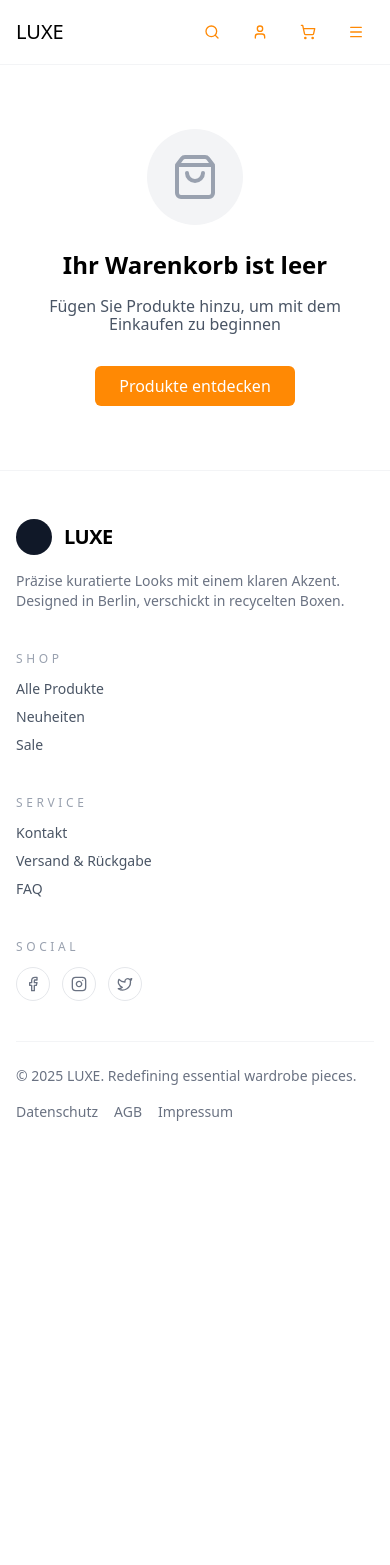
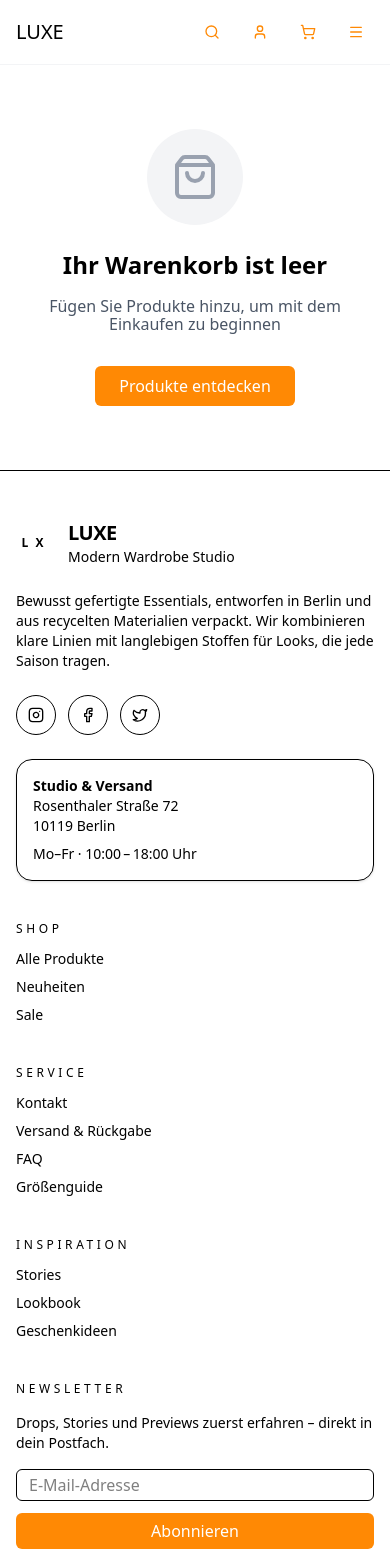
Before and after one commit to robertjamesherold/home, a React (Vite) app: page /cart in a window 390 px wide. Shown: the top 1565 px of the page. Before the commit the page ends 1170 px from the top, so only its background shows below. Built offline with nearby package versions, Linux system fonts and the light colour scheme.

Commit message:
Checkpoint from VS Code for coding agent session

```diff
--- a/src/hooks/useProductContext/CartProvider.tsx
+++ b/src/hooks/useProductContext/CartProvider.tsx
@@ -2,29 +2,72 @@ import React, { useState, useEffect } from 'react';
 import type { CartItemType, ProductType } from '@/types';
 import CartContext from './CartContext';
 
-const CartProvider: React.FC<{ children: React.ReactNode }> = ({
-  children,
-}) => {
+const safeParse = <T,> ( value: string | null, fallback: T ): T =>
+{
+  if ( !value ) return fallback
+  try
+  {
+    return JSON.parse( value ) as T
+  } catch ( err )
+  {
+    console.error( 'Failed to parse JSON from localStorage:', err )
+    return fallback
+  }
+}
+
+const safeStringify = ( value: unknown ): string | null =>
+{
+  try
+  {
+    return JSON.stringify( value )
+  } catch ( err )
+  {
+    console.error( 'Failed to stringify value for localStorage:', err )
+    return null
+  }
+}
+
+const CartProvider: React.FC<{ children: React.ReactNode }> = ( { children } ) =>
+{
   const [items, setItems] = useState<CartItemType[]>(() => {
+    if ( typeof window === 'undefined' ) return [];
     const saved = localStorage.getItem('cart');
-    return saved ? JSON.parse(saved) : [];
+    return safeParse<CartItemType[]>( saved, [] );
   });
 
   useEffect(() => {
-    localStorage.setItem('cart', JSON.stringify(items));
+    if ( typeof window === 'undefined' ) return
+    const payload = safeStringify( items )
+    if ( payload !== null )
+    {
+      try
+      {
+        localStorage.setItem( 'cart', payload )
+      } catch ( err )
+      {
+        console.error( 'Failed to write cart to localStorage:', err )
+      }
+    }
   }, [items]);
 
   const addToCart = (product: ProductType, quantity: number = 1) => {
     setItems((prev) => {
-      const existing = prev.find((item) => item.product.id === product.id);
+      // Map für O(1) Lookups und saubere Updates
+      const map = new Map<string, CartItemType>()
+      for ( const it of prev )
+      {
+        map.set( it.product.id, { ...it } )
+      }
+
+      const existing = map.get( product.id );
       if (existing) {
-        return prev.map((item) =>
-          item.product.id === product.id
-            ? { ...item, quantity: item.quantity + quantity }
-            : item
-        );
+        map.set( product.id, { ...existing, quantity: existing.quantity + quantity } )
+      } else
+      {
+        map.set( product.id, { product, quantity } );
       }
-      return [...prev, { product, quantity }];
+
+      return Array.from( map.values() );
     });
   };
 
--- a/src/pages/PageFooter/PageFooter.tsx
+++ b/src/pages/PageFooter/PageFooter.tsx
@@ -1,13 +1,41 @@
-import { forwardRef, type HTMLAttributes } from 'react';
+import { forwardRef, type FormEvent, type HTMLAttributes } from 'react';
 import { Link } from 'react-router-dom';
 import { Facebook, Instagram, Twitter } from 'lucide-react';
 
+import { Button, Input } from '@ui/.';
+import { cn } from '@ui/utils';
+
 type PageFooterProps = HTMLAttributes<HTMLElement>;
 
-const footerLinks = [
+type FooterLink = {
+  label: string;
+  to?: string;
+  href?: string;
+};
+
+const shopLinks: FooterLink[] = [
   { label: 'Alle Produkte', to: '/products' },
   { label: 'Neuheiten', to: '/products' },
   { label: 'Sale', to: '/sale' },
+];
+
+const serviceLinks: FooterLink[] = [
+  { label: 'Kontakt', href: 'mailto:hello@luxe.studio' },
+  { label: 'Versand & Rückgabe', href: '#' },
+  { label: 'FAQ', href: '#' },
+  { label: 'Größenguide', href: '#' },
+];
+
+const inspirationLinks: FooterLink[] = [
+  { label: 'Stories', href: '#' },
+  { label: 'Lookbook', href: '#' },
+  { label: 'Geschenkideen', href: '#' },
+];
+
+const footerNavigation = [
+  { title: 'Shop', links: shopLinks },
+  { title: 'Service', links: serviceLinks },
+  { title: 'Inspiration', links: inspirationLinks },
 ];
 
 const infoLinks = [
@@ -16,108 +44,135 @@ const infoLinks = [
   { label: 'Impressum', href: '#' },
 ];
 
+const socials = [
+  { label: 'Instagram', href: 'https://www.instagram.com', icon: Instagram },
+  { label: 'Facebook', href: 'https://www.facebook.com', icon: Facebook },
+  { label: 'Twitter', href: 'https://www.twitter.com', icon: Twitter },
+];
+
 const PageFooter = forwardRef<HTMLElement, PageFooterProps>(
   ({ className = '', ...rest }, ref) => {
-    const footerClassName = className
-      ? `mt-auto border-t border-gray-100 bg-white ${className}`
-      : 'mt-auto border-t border-gray-100 bg-white';
+    const footerClassName = cn(
+      'mt-auto border-t border-border/60 bg-gradient-to-b from-background via-muted/40 to-muted/70',
+      className
+    );
+
+    const handleNewsletterSubmit = (event: FormEvent<HTMLFormElement>) => {
+      event.preventDefault();
+    };
 
     return (
       <footer ref={ref} className={footerClassName} {...rest}>
         <div className="container mx-auto px-4 py-12">
-          <div className="grid grid-cols-1 gap-10 md:grid-cols-[2fr,1fr,1fr,1fr]">
+          <div className="grid grid-cols-1 gap-10 lg:grid-cols-[1.4fr,1fr,1fr,1.2fr]">
+            <div className="space-y-6">
+              <Link
+                to="/"
+                className="inline-flex items-center gap-3 text-foreground"
+              >
+                <div className="flex h-10 w-10 items-center justify-center rounded-full bg-foreground text-xs font-semibold tracking-[0.6em] text-background">
+                  LX
+                </div>
                 <div>
-              <div className="mb-4 flex items-center gap-3">
-                <div className="h-9 w-9 rounded-full bg-gray-900 text-white" />
-                <span className="text-xl font-semibold tracking-tight">
-                  LUXE
-                </span>
-              </div>
-              <p className="text-sm text-gray-500">
-                Präzise kuratierte Looks mit einem klaren Akzent. Designed in
-                Berlin, verschickt in recycelten Boxen.
+                  <p className="text-xl font-semibold tracking-tight">LUXE</p>
+                  <p className="text-sm text-muted-foreground">
+                    Modern Wardrobe Studio
                   </p>
                 </div>
-
-            <div>
-              <p className="mb-3 text-xs uppercase tracking-[0.3em] text-gray-400">
-                Shop
+              </Link>
+              <p className="max-w-sm text-sm text-muted-foreground">
+                Bewusst gefertigte Essentials, entworfen in Berlin und aus
+                recycelten Materialien verpackt. Wir kombinieren klare Linien mit
+                langlebigen Stoffen für Looks, die jede Saison tragen.
               </p>
-              <ul className="space-y-2 text-sm text-gray-600">
-                {footerLinks.map((link) => (
+              <div className="flex flex-wrap gap-3">
+                {socials.map(({ label, href, icon: Icon }) => (
+                  <a
+                    key={label}
+                    href={href}
+                    target="_blank"
+                    rel="noreferrer"
+                    aria-label={label}
+                    className="flex h-10 w-10 items-center justify-center rounded-full border border-border/60 text-muted-foreground transition hover:border-foreground hover:text-foreground"
+                  >
+                    <Icon className="h-4 w-4" />
+                  </a>
+                ))}
+              </div>
+              <div className="rounded-2xl border border-border/60 bg-background/70 p-4 text-sm text-muted-foreground shadow-sm">
+                <p className="font-semibold text-foreground">Studio & Versand</p>
+                <p>Rosenthaler Straße 72</p>
+                <p>10119 Berlin</p>
+                <p className="mt-2">Mo–Fr · 10:00 – 18:00 Uhr</p>
+              </div>
+            </div>
+            {footerNavigation.map((section) => (
+              <div key={section.title} className="space-y-3">
+                <p className="text-xs uppercase tracking-[0.3em] text-muted-foreground">
+                  {section.title}
+                </p>
+                <ul className="space-y-2 text-sm text-muted-foreground">
+                  {section.links.map((link) => (
                     <li key={link.label}>
+                      {link.to ? (
                         <Link
                           to={link.to}
-                      className="transition hover:text-gray-900"
+                          className="transition hover:text-foreground"
                         >
                           {link.label}
                         </Link>
+                      ) : (
+                        <a
+                          href={link.href ?? '#'}
+                          className="transition hover:text-foreground"
+                        >
+                          {link.label}
+                        </a>
+                      )}
                     </li>
                   ))}
                 </ul>
               </div>
-
-            <div>
-              <p className="mb-3 text-xs uppercase tracking-[0.3em] text-gray-400">
-                Service
+            ))}
+            <div className="space-y-4">
+              <p className="text-xs uppercase tracking-[0.3em] text-muted-foreground">
+                Newsletter
               </p>
-              <ul className="space-y-2 text-sm text-gray-600">
-                <li>
-                  <a href="#" className="transition hover:text-gray-900">
-                    Kontakt
-                  </a>
-                </li>
-                <li>
-                  <a href="#" className="transition hover:text-gray-900">
-                    Versand & Rückgabe
-                  </a>
-                </li>
-                <li>
-                  <a href="#" className="transition hover:text-gray-900">
-                    FAQ
-                  </a>
-                </li>
-              </ul>
-            </div>
-
-            <div>
-              <p className="mb-3 text-xs uppercase tracking-[0.3em] text-gray-400">
-                Social
+              <p className="text-sm text-muted-foreground">
+                Drops, Stories und Previews zuerst erfahren – direkt in dein
+                Postfach.
               </p>
-              <div className="flex gap-3 text-gray-500">
-                <a
-                  href="#"
-                  className="rounded-full border border-gray-200 p-2 transition hover:border-gray-900 hover:text-gray-900"
+              <form
+                onSubmit={handleNewsletterSubmit}
+                className="flex w-full flex-col gap-3 sm:flex-row"
               >
-                  <Facebook className="h-4 w-4" />
-                </a>
-                <a
-                  href="#"
-                  className="rounded-full border border-gray-200 p-2 transition hover:border-gray-900 hover:text-gray-900"
-                >
-                  <Instagram className="h-4 w-4" />
-                </a>
-                <a
-                  href="#"
-                  className="rounded-full border border-gray-200 p-2 transition hover:border-gray-900 hover:text-gray-900"
-                >
-                  <Twitter className="h-4 w-4" />
-                </a>
+                <Input
+                  type="email"
+                  placeholder="E-Mail-Adresse"
+                  required
+                  className="flex-1 border-border/60 bg-background/80"
+                />
+                <Button type="submit" className="sm:w-auto">
+                  Abonnieren
+                </Button>
+              </form>
+              <p className="text-xs text-muted-foreground">
+                Keine Werbung – nur kuratierte Inspiration und limitierte
+                Vorabzugänge.
+              </p>
             </div>
           </div>
-          </div>
-
-          <div className="mt-10 flex flex-col gap-4 border-t border-gray-100 pt-6 text-sm text-gray-500 md:flex-row md:items-center md:justify-between">
+          <div className="mt-10 flex flex-col gap-4 border-t border-border/60 pt-6 text-sm text-muted-foreground md:flex-row md:items-center md:justify-between">
             <p>
-              &copy; {new Date().getFullYear()} LUXE. Redefining essential
-              wardrobe pieces.
+              &copy; {new Date().getFullYear()} LUXE · Entworfen in Berlin und
+              verantwortungsvoll produziert in Europa.
             </p>
             <div className="flex flex-wrap gap-4">
               {infoLinks.map((link) => (
                 <a
                   key={link.label}
                   href={link.href}
-                  className="transition hover:text-gray-900"
+                  className="transition hover:text-foreground"
                 >
                   {link.label}
                 </a>
--- a/src/pages/ProductGridPage/components/ProductCard.tsx
+++ b/src/pages/ProductGridPage/components/ProductCard.tsx
@@ -1,16 +1,34 @@
-import type { ProductType } from '@/types';
+import React, { useEffect, useState } from 'react'
+import type { ProductType } from '@/types'
 import { Link } from 'react-router-dom';
 import { Card, CardAction, CardContent, Button } from '@ui/.';
 import { Badge } from '@ui/badge';
 import { Star } from 'lucide-react';
-import { Image, Container, Column, Row, Header, Footer } from '@/layout';
+import { Image, Container, Row, Header, Footer } from '@/layout'
 import useRandomImages from '@/hooks/useRandomImages';
 import { TextParagraph, Title } from '@/typography';
+import { useCart } from '@hooks/useProductContext'
+import { productsData } from '@/data'
+import { toast } from 'sonner';
+
 
 const ProductCard: React.FC<{ filteredProducts: ProductType[] }> = ({
   filteredProducts,
-}) => {
-  const { getRandomImageUrls } = useRandomImages();
+} ) =>
+{
+    const [ quantity, setQuantity ] = useState( 1 )
+    const product = productsData.find( ( p ) => p.id === id )
+    const { getRandomImageUrls } = useRandomImages();
+    const { addToCart } = useCart()
+
+
+    const handleAddToCart = () =>
+    {
+        addToCart( product, quantity )
+        toast.success( `${ product?.title } wurde zum Warenkorb hinzugefügt` )
+    };
+
+
 
   return (
     <>
@@ -89,7 +107,7 @@ const ProductCard: React.FC<{ filteredProducts: ProductType[] }> = ({
                   )}
                 </Footer>
                 <CardAction>
-                  <Button variant="destructive" className="w-full">
+                            <Button variant="destructive" className="w-full" onClick={ handleAddToCart }>
                     In den Warenkorb
                   </Button>
                 </CardAction>
--- a/src/pages/ProductPage/components/TabSpecsRow.tsx
+++ b/src/pages/ProductPage/components/TabSpecsRow.tsx
@@ -1,4 +1,5 @@
 import { Star } from 'lucide-react';
+import { type ReactNode } from 'react';
 import {
   Table,
   TableBody,
@@ -11,8 +12,12 @@ import {
   TabsList,
   TabsTrigger,
   Card,
-  CardContent,
 } from '@ui/.';
+
+type SpecRow = {
+  label: string;
+  value: ReactNode | (() => ReactNode);
+};
 
 export function ProductDetails() {
   const rating = 4.3;
@@ -41,6 +46,67 @@ export function ProductDetails() {
     { label: 'Material Typ frei', value: 'Ohne Silikone, ohne Parabene' },
   ];
 
+  const articleRows: SpecRow[] = [
+    ...articleData.map((item) => ({
+      label: item.label,
+      value: item.value,
+    })),
+    {
+      label: 'Durchschnittliche Kundenbewertung',
+      value: () => (
+        <div className="flex flex-wrap items-center gap-2 text-sm text-foreground">
+          <span className="font-semibold">{rating.toFixed(1)}</span>
+          <div className="flex items-center">
+            {[...Array(5)].map((_, i) => (
+              <Star
+                key={`rating-star-${i}`}
+                className={`h-4 w-4 ${
+                  i < Math.floor(rating)
+                    ? 'fill-yellow-400 text-yellow-400'
+                    : i < rating
+                      ? 'fill-yellow-400 text-yellow-400 opacity-50'
+                      : 'fill-gray-200 text-gray-200'
+                }`}
+              />
+            ))}
+          </div>
+          <span className="text-xs text-muted-foreground">
+            ({reviewCount.toLocaleString('de-DE')} Rezensionen)
+          </span>
+        </div>
+      ),
+    },
+    {
+      label: 'Amazon Bestseller-Rang',
+      value: () => (
+        <div className="space-y-1 text-sm text-foreground">
+          <div>
+            Nr. 1.591 in{' '}
+            <span className="cursor-pointer text-blue-600 hover:underline">
+              Kosmetik
+            </span>
+          </div>
+          <div>
+            Nr. 7 in{' '}
+            <span className="cursor-pointer text-blue-600 hover:underline">
+              Frisiercremes &amp; Haarwachs
+            </span>
+          </div>
+        </div>
+      ),
+    },
+  ];
+
+  const dimensionRows: SpecRow[] = dimensionsData.map((item) => ({
+    label: item.label,
+    value: item.value,
+  }));
+
+  const additionalRows: SpecRow[] = additionalData.map((item) => ({
+    label: item.label,
+    value: item.value,
+  }));
+
   return (
     <Card className="w-full">
       <Tabs defaultValue="article" className="@container">
@@ -63,116 +129,62 @@ export function ProductDetails() {
         </TabsList>
 
         <TabsContent value="article" className="mt-6">
-          <Table>
-            <TableHeader>
-              <TableRow>
-                <TableHead className="w-[300px]">Eigenschaft</TableHead>
-                <TableHead>Wert</TableHead>
-              </TableRow>
-            </TableHeader>
-            <TableBody>
-              {articleData.map((item, index) => (
-                <TableRow key={index}>
-                  <TableCell className="align-top text-gray-600">
-                    {item.label}
-                  </TableCell>
-                  <TableCell>{item.value}</TableCell>
-                </TableRow>
-              ))}
-              <TableRow>
-                <TableCell className="align-top text-gray-600">
-                  Durchschnittliche Kundenbewertung
-                </TableCell>
-                <TableCell>
-                  <div className="flex items-center gap-2">
-                    <span>{rating}</span>
-                    <div className="flex items-center">
-                      {[...Array(5)].map((_, i) => (
-                        <Star
-                          key={i}
-                          className={`h-4 w-4 ${
-                            i < Math.floor(rating)
-                              ? 'fill-yellow-400 text-yellow-400'
-                              : i < rating
-                                ? 'fill-yellow-400 text-yellow-400 opacity-50'
-                                : 'fill-gray-200 text-gray-200'
-                          }`}
-                        />
-                      ))}
-                    </div>
-                  </div>
-                  <p className="mt-1 cursor-pointer text-sm text-blue-600 hover:underline">
-                    ({reviewCount.toLocaleString('de-DE')} Rezensionen)
-                  </p>
-                </TableCell>
-              </TableRow>
-              <TableRow>
-                <TableCell className="align-top text-gray-600">
-                  Amazon Bestseller-Rang
-                </TableCell>
-                <TableCell>
-                  <div className="space-y-1">
-                    <div>
-                      Nr. 1.591 in{' '}
-                      <span className="cursor-pointer text-blue-600 hover:underline">
-                        Kosmetik
-                      </span>
-                    </div>
-                    <div>
-                      Nr. 7 in{' '}
-                      <span className="cursor-pointer text-blue-600 hover:underline">
-                        Frisiercremes &amp; Haarwachs
-                      </span>
-                    </div>
-                  </div>
-                </TableCell>
-              </TableRow>
-            </TableBody>
-          </Table>
+          <SpecsContent rows={articleRows} />
         </TabsContent>
 
         <TabsContent value="dimensions" className="mt-6">
-          <Table>
-            <TableHeader>
-              <TableRow>
-                <TableHead className="w-[300px]">Eigenschaft</TableHead>
-                <TableHead>Wert</TableHead>
-              </TableRow>
-            </TableHeader>
-            <TableBody>
-              {dimensionsData.map((item, index) => (
-                <TableRow key={index}>
-                  <TableCell className="align-top text-gray-600">
-                    {item.label}
-                  </TableCell>
-                  <TableCell>{item.value}</TableCell>
-                </TableRow>
-              ))}
-            </TableBody>
-          </Table>
+          <SpecsContent rows={dimensionRows} />
         </TabsContent>
 
         <TabsContent value="additional" className="mt-6">
-          <Table>
-            <TableHeader>
-              <TableRow>
-                <TableHead className="w-[300px]">Eigenschaft</TableHead>
-                <TableHead>Wert</TableHead>
-              </TableRow>
-            </TableHeader>
-            <TableBody>
-              {additionalData.map((item, index) => (
-                <TableRow key={index}>
-                  <TableCell className="align-top text-gray-600">
-                    {item.label}
-                  </TableCell>
-                  <TableCell>{item.value}</TableCell>
-                </TableRow>
-              ))}
-            </TableBody>
-          </Table>
+          <SpecsContent rows={additionalRows} />
         </TabsContent>
       </Tabs>
     </Card>
   );
 }
+
+const renderRowValue = (row: SpecRow) =>
+  typeof row.value === 'function' ? row.value() : row.value;
+
+const SpecsContent = ({ rows }: { rows: SpecRow[] }) => (
+  <div className="space-y-4">
+    <div className="hidden md:block">
+      <Table>
+        <TableHeader>
+          <TableRow>
+            <TableHead className="w-[320px] whitespace-nowrap text-muted-foreground">
+              Eigenschaft
+            </TableHead>
+            <TableHead className="text-muted-foreground">Wert</TableHead>
+          </TableRow>
+        </TableHeader>
+        <TableBody>
+          {rows.map((row) => (
+            <TableRow key={row.label}>
+              <TableCell className="whitespace-normal align-top text-sm text-muted-foreground">
+                {row.label}
+              </TableCell>
+              <TableCell className="whitespace-normal align-top text-sm text-foreground">
+                {renderRowValue(row)}
+              </TableCell>
+            </TableRow>
+          ))}
+        </TableBody>
+      </Table>
+    </div>
+    <div className="grid gap-3 md:hidden">
+      {rows.map((row) => (
+        <div
+          key={`${row.label}-mobile`}
+          className="rounded-xl border border-border/70 bg-background/80 p-4 shadow-sm"
+        >
+          <p className="text-xs font-semibold uppercase tracking-[0.3em] text-muted-foreground">
+            {row.label}
+          </p>
+          <div className="mt-2 text-sm text-foreground">{renderRowValue(row)}</div>
+        </div>
+      ))}
+    </div>
+  </div>
+);
--- a/src/types/index.ts
+++ b/src/types/index.ts
@@ -1 +1,14 @@
-export type * from './Product.types';
+export type ProductType = {
+  id: string;
+  price: number;
+  title?: string;
+  sku?: string;
+  imageUrl?: string;
+  // optional weitere Felder, Index-Signatur für Erweiterbarkeit
+  [key: string]: unknown;
+};
+
+export type CartItemType = {
+  product: ProductType;
+  quantity: number;
+};
```
Also changed, not shown: 2 other files (tests, documents, lock files or other folders). Lines whose indentation alone changed are shown as unchanged.
